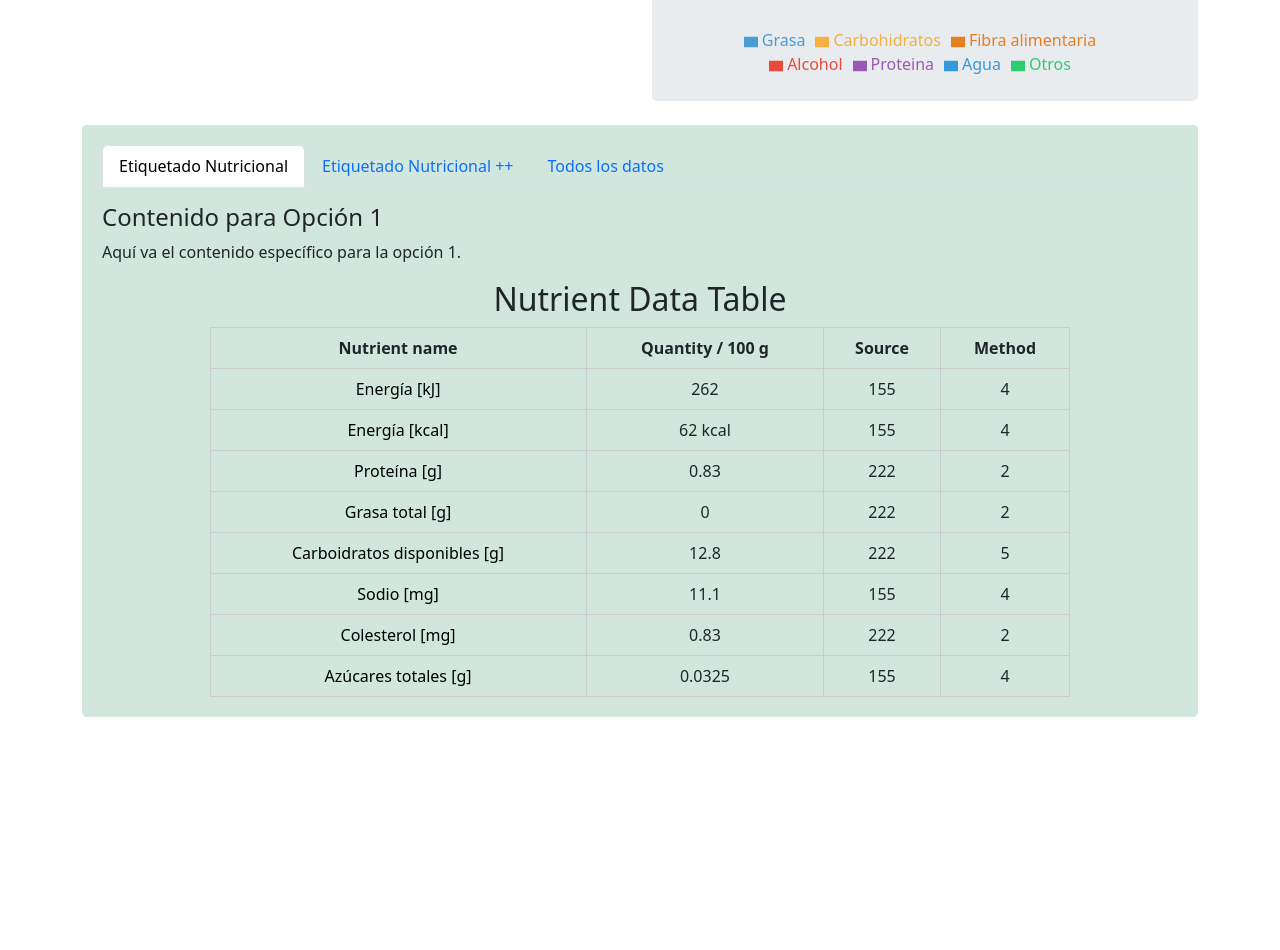
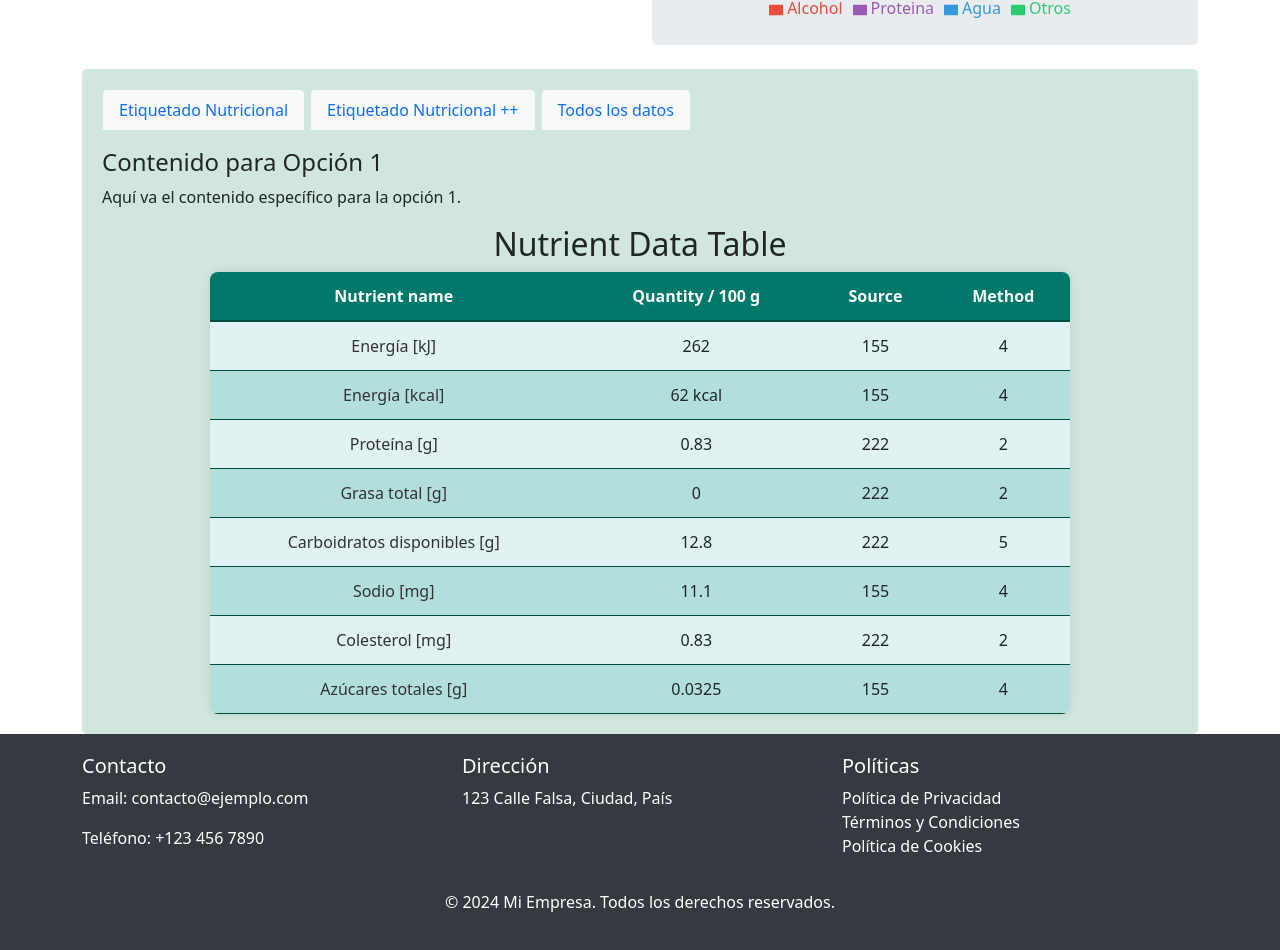
Before and after one commit to Pixoll/food-comp-db-frontend, a React (Create React App) app: page /search/details/1 in a window 1280 px wide. Shown: the part 511-1461 px from the top of the page. Before the commit the page ends 1228 px from the top, so only its background shows below. Built offline with nearby package versions, Linux system fonts and the light colour scheme.

Commit message:
Table update and footer addition
Co-authored-by: BrendanRubilar <BrendanRubilar@users.noreply.github.com>

Co-authored-by: franchelini <franchelini@users.noreply.github.com>

```diff
--- a/package.json
+++ b/package.json
@@ -15,12 +15,12 @@
     "bootstrap": "^5.3.3",
     "chart.js": "^4.4.4",
     "react": "^18.3.1",
-    "react-bootstrap": "^2.10.4",
+    "react-bootstrap": "^2.10.5",
     "react-chartjs-2": "^5.2.0",
     "react-dom": "^18.3.1",
-    "react-router-dom": "^6.26.2",
+    "react-router-dom": "^6.27.0",
     "react-scripts": "^5.0.1",
-    "recharts": "^2.12.7",
+    "recharts": "^2.13.0",
     "typescript": "^4.9.5",
     "virtual-select-plugin": "^1.0.45",
     "web-vitals": "^2.1.4"
--- /dev/null
+++ b/src/assets/css/_home.css
@@ -0,0 +1,137 @@
+.homepage-container {
+    display: flex;
+    flex-wrap: wrap;
+    justify-content: space-between;
+    height: 100vh;
+    background-color: #085a2e;
+}
+
+.left-content-home {
+    width: 35%;
+    color: #fff;
+    background-color: #2e8b57;
+    padding: 2rem;
+    display: flex;
+    flex-direction: column;
+    justify-content: center;
+    text-align: left;
+}
+
+.homepage-title {
+    font-family: 'Poppins', sans-serif;
+    font-size: 3rem;
+    font-weight: 700;
+    color: #fff;
+    margin-bottom: 1rem;
+}
+
+.homepage-description {
+    font-family: 'Open Sans', sans-serif;
+    font-size: 1.25rem;
+    line-height: 1.75;
+    color: #dfe6e9;
+    margin-bottom: 2rem;
+}
+
+.right-content-home {
+    width: 65%;
+    display: flex;
+    justify-content: center;
+    align-items: center;
+    position: relative;
+}
+
+.image-home-container {
+    position: relative;
+    width: 100%;
+    height: 100%;
+}
+
+.right-image {
+    width: 100%;
+    height: 100%;
+    object-fit: cover;
+    border-radius: 10px;
+}
+
+.overlay {
+    position: absolute;
+    top: 50%;
+    left: 50%;
+    transform: translate(-50%, -50%);
+    width: 90%;
+    height: auto;
+    display: flex;
+    justify-content: center;
+    align-items: center;
+    background-color: rgba(0, 0, 0, 0.5);
+    border-radius: 10px;
+    padding: 1.5rem;
+}
+
+.search-box-home {
+    display: flex;
+    flex-direction: column;
+    justify-content: center;
+    width: 90%;
+    align-items: center;
+    background-color: rgba(255, 255, 255, 0.8);
+    padding: 2rem;
+    border-radius: 10px;
+    box-shadow: 0 8px 16px rgba(0, 0, 0, 0.2);
+}
+
+.search-title {
+    font-family: 'Poppins', sans-serif;
+    font-size: 1.5rem;
+    color: #333;
+    margin-bottom: 1rem;
+}
+
+.button-home {
+    background-color: #ffcc00;
+    color: #333;
+    border: none;
+    padding: 10px 20px;
+    border-radius: 30px;
+    cursor: pointer;
+    font-family: 'Poppins', sans-serif;
+    font-size: 1.1rem;
+    transition: background-color 0.3s ease, box-shadow 0.3s ease;
+}
+
+.button-home:hover {
+    background-color: #e6b800;
+    box-shadow: 0 6px 12px rgba(0, 0, 0, 0.15);
+}
+
+@media (max-width: 768px) {
+    .homepage-container {
+        flex-direction: column;
+    }
+
+    .left-content-home, .right-content-home {
+        width: 100%;
+    }
+
+    .left-content-home {
+        text-align: center;
+    }
+
+    .homepage-title {
+        font-size: 2.5rem;
+    }
+
+    .homepage-description {
+        font-size: 1rem;
+    }
+
+    .right-image {
+        height: auto;
+        object-fit: contain;
+    }
+
+    .overlay {
+        width: 100%;
+    }
+}
--- /dev/null
+++ b/src/core/components/Footer.tsx
@@ -0,0 +1,37 @@
+import React from 'react';
+import { Container, Row, Col } from 'react-bootstrap';
+
+const Footer = () => {
+  return (
+    <footer style={{ backgroundColor: '#343a40', color: 'white', padding: '20px', marginTop: '0' }}>
+      <Container>
+        <Row>
+          <Col md={4}>
+            <h5>Contacto</h5>
+            <p>Email: contacto@ejemplo.com</p>
+            <p>Teléfono: +123 456 7890</p>
+          </Col>
+          <Col md={4}>
+            <h5>Dirección</h5>
+            <p>123 Calle Falsa, Ciudad, País</p>
+          </Col>
+          <Col md={4}>
+            <h5>Políticas</h5>
+            <ul style={{ listStyleType: 'none', padding: 0 }}>
+              <li><a href="/politica-privacidad" style={{ color: 'white', textDecoration: 'none' }}>Política de Privacidad</a></li>
+              <li><a href="/terminos-condiciones" style={{ color: 'white', textDecoration: 'none' }}>Términos y Condiciones</a></li>
+              <li><a href="/cookies" style={{ color: 'white', textDecoration: 'none' }}>Política de Cookies</a></li>
+            </ul>
+          </Col>
+        </Row>
+        <Row className="mt-3">
+          <Col md={12} className="text-center">
+            <p>&copy; 2024 Mi Empresa. Todos los derechos reservados.</p>
+          </Col>
+        </Row>
+      </Container>
+    </footer>
+  );
+};
+
+export default Footer;
--- /dev/null
+++ b/src/core/components/home/button.tsx
@@ -0,0 +1,13 @@
+import { useNavigate } from 'react-router-dom';
+
+const Button = () => {
+    const navigate = useNavigate();
+    const handleClick = () => {
+        navigate("/search");
+    };
+    return (
+        <button className='button-home' onClick={handleClick}>Buscar Composición</button>
+    );
+};
+
+export default Button;
--- a/src/pages/detailFood/DetailPage.tsx
+++ b/src/pages/detailFood/DetailPage.tsx
@@ -1,6 +1,7 @@
 import AppNavbar from "../../core/components/Navbar";
+import Footer from "../../core/components/Footer";
 import { useParams } from "react-router-dom";
-import { Container, Row, Col, Tab,Nav} from "react-bootstrap";
+import { Container, Row, Col, Tab, Nav } from "react-bootstrap";
 import { PieChart, Pie, Tooltip, Legend, Cell } from "recharts";
 
 const DetailPage = () => {
@@ -35,7 +36,6 @@ const DetailPage = () => {
     <div>
       <AppNavbar />
 
-      <h1>Detalle del alimento con ID: {id}</h1>
 
 
       <Container>
@@ -84,15 +84,35 @@ const DetailPage = () => {
             <div style={{ backgroundColor: '#d1e7dd', padding: '20px', borderRadius: '5px' }}>
 
               <Tab.Container defaultActiveKey="first">
-                <Nav variant="tabs" className="mb-3">
+                <Nav variant="tabs" className="mb-3" style={{ borderBottom: '2px solid #d1e7dd' }}>
                   <Nav.Item>
-                    <Nav.Link eventKey="first">Etiquetado Nutricional</Nav.Link>
+                    <Nav.Link eventKey="first" style={{
+                      backgroundColor: '#f8f9fa',
+                      borderRadius: '5px 5px 0 0',
+                      border: '1px solid #d1e7dd',
+                      marginRight: '5px',
+                      color: '#0d6efd',
+                      transition: 'background-color 0.3s ease',
+                    }}>Etiquetado Nutricional</Nav.Link>
                   </Nav.Item>
                   <Nav.Item>
-                    <Nav.Link eventKey="second">Etiquetado Nutricional ++</Nav.Link>
+                    <Nav.Link eventKey="second" style={{
+                      backgroundColor: '#f8f9fa',
+                      borderRadius: '5px 5px 0 0',
+                      border: '1px solid #d1e7dd',
+                      marginRight: '5px',
+                      color: '#0d6efd',
+                      transition: 'background-color 0.3s ease',
+                    }}>Etiquetado Nutricional ++</Nav.Link>
                   </Nav.Item>
                   <Nav.Item>
-                    <Nav.Link eventKey="third">Todos los datos</Nav.Link>
+                    <Nav.Link eventKey="third" style={{
+                      backgroundColor: '#f8f9fa',
+                      borderRadius: '5px 5px 0 0',
+                      border: '1px solid #d1e7dd',
+                      color: '#0d6efd',
+                      transition: 'background-color 0.3s ease',
+                    }}>Todos los datos</Nav.Link>
                   </Nav.Item>
                 </Nav>
 
@@ -103,29 +123,46 @@ const DetailPage = () => {
 
                     <div style={{ textAlign: 'center' }}>
                       <h2>Nutrient Data Table</h2>
-                    <table style={{ margin: 'auto', borderCollapse: 'collapse', width: '80%' }}>
+                      <table style={{
+                        margin: 'auto',
+                        borderCollapse: 'collapse',
+                        width: '80%',
+                        boxShadow: '0 0 10px rgba(0, 0, 0, 0.1)',
+                        borderRadius: '8px',
+                        overflow: 'hidden',
+                      }}>
                         <thead>
-                        <tr>
-                          <th style={{ border: '1px solid #ccc', padding: '8px' }}>Nutrient name</th>
-                          <th style={{ border: '1px solid #ccc', padding: '8px' }}>Quantity / 100 g</th>
-                          <th style={{ border: '1px solid #ccc', padding: '8px' }}>Source</th>
-                          <th style={{ border: '1px solid #ccc', padding: '8px' }}>Method</th>
+                          <tr style={{ backgroundColor: '#00796b', color: '#ffffff', fontWeight: 'bold' }}>
+                            <th style={{ padding: '12px', borderBottom: '2px solid #004d40' }}>Nutrient name</th>
+                            <th style={{ padding: '12px', borderBottom: '2px solid #004d40' }}>Quantity / 100 g</th>
+                            <th style={{ padding: '12px', borderBottom: '2px solid #004d40' }}>Source</th>
+                            <th style={{ padding: '12px', borderBottom: '2px solid #004d40' }}>Method</th>
                           </tr>
                         </thead>
                         <tbody>
                           {nutrients.map((nutrient, index) => (
-                          <tr key={index}>
-                            <td style={{ border: '1px solid #ccc', padding: '8px', color: nutrient.name === 'Energy' ? 'red' : 'black' }}>
+                            <tr
+                              key={index}
+                              style={{
+                                backgroundColor: index % 2 === 0 ? '#e0f2f1' : '#b2dfdb',
+                                transition: 'background-color 0.3s ease',
+                              }}
+                              onMouseEnter={(e) => e.currentTarget.style.backgroundColor = '#80cbc4'}
+                              onMouseLeave={(e) => e.currentTarget.style.backgroundColor = index % 2 === 0 ? '#e0f2f1' : '#b2dfdb'}
+                            >
+                              <td style={{ padding: '12px', borderBottom: '1px solid #004d40', color: nutrient.name === 'Energy' ? 'red' : '#333' }}>
                                 {nutrient.name}
                               </td>
-                            <td style={{ border: '1px solid #ccc', padding: '8px' }}>{nutrient.quantity}</td>
-                            <td style={{ border: '1px solid #ccc', padding: '8px' }}>{nutrient.source}</td>
-                            <td style={{ border: '1px solid #ccc', padding: '8px' }}>{nutrient.method}</td>
+                              <td style={{ padding: '12px', borderBottom: '1px solid #004d40' }}>{nutrient.quantity}</td>
+                              <td style={{ padding: '12px', borderBottom: '1px solid #004d40' }}>{nutrient.source}</td>
+                              <td style={{ padding: '12px', borderBottom: '1px solid #004d40' }}>{nutrient.method}</td>
                             </tr>
                           ))}
                         </tbody>
                       </table>
                     </div>
+
+
 
 
 
@@ -146,6 +183,10 @@ const DetailPage = () => {
         </Row>
       </Container>
 
+
+      <Footer/>
+
+
     </div>
   );
 };
--- a/src/pages/home/HomePage.tsx
+++ b/src/pages/home/HomePage.tsx
@@ -1,10 +1,30 @@
-import AppNavbar from '../../core/components/Navbar'
+import AppNavbar from '../../core/components/Navbar';
+import Button from "../../core/components/home/button";
+import "../../assets/css/_home.css";
 
 const HomePage = () => {
     return (
         <div>
-            <AppNavbar/>
-            <h1>Aqui estará el home </h1>
+            <AppNavbar />
+            <div className="homepage-container">
+                <div className="left-content-home">
+                    <h1 className="homepage-title">Base de Datos sobre Composición de Alimentos</h1>
+                    <p className="homepage-description">
+                        Explora los valores nutricionales de alimentos, con datos detallados y actualizados.
+                    </p>
+                </div>
+                <div className="right-content-home">
+                    <div className="image-home-container">
+                        <img src={require('../../assets/images/image_home.jpg')} alt="Imagen de alimentos" className="right-image" />
+                        <div className="overlay">
+                            <div className="search-box-home">
+                                <h2 className="search-title">Buscar alimento</h2>
+                                <Button />
+                            </div>
+                        </div>
+                    </div>
+                </div>
+            </div>
         </div>
     );
 };
```
Also changed, not shown: 2 other files (tests, documents, lock files or other folders). Lines whose indentation alone changed are shown as unchanged.
